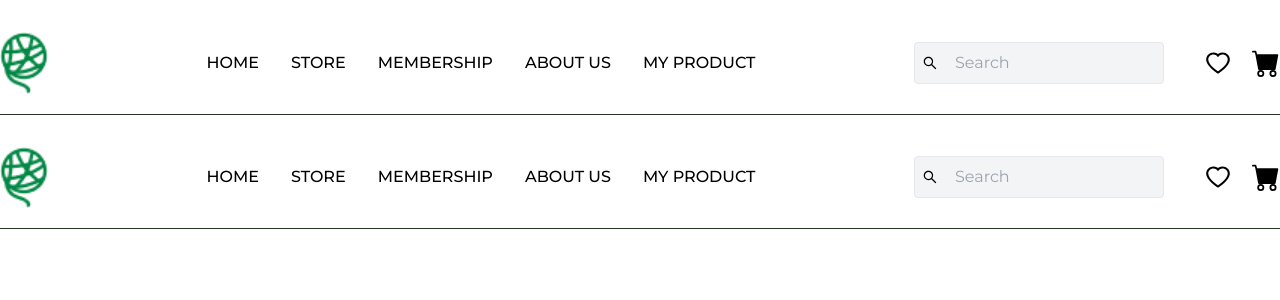
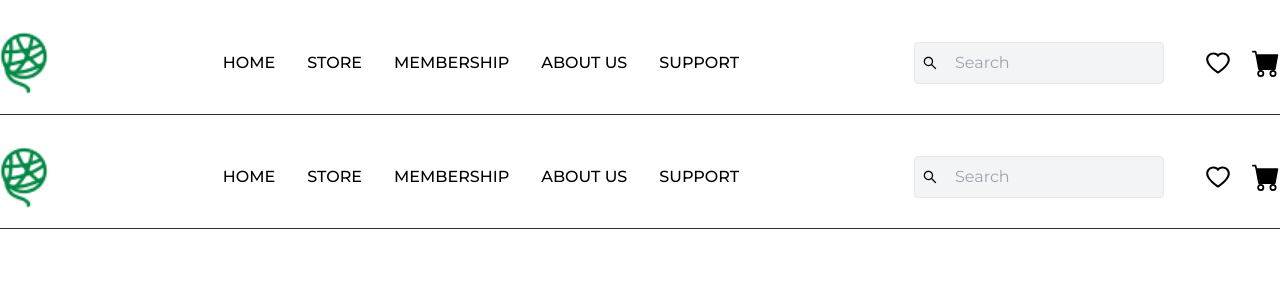
Before and after one commit to Jai-Nanda/ordinatrix23, a Next.js app: page /components/Navbar in a window 1280 px wide. Shown: the top 300 px of the page. Built offline with nearby package versions, Linux system fonts and the light colour scheme.

Commit message:
Update Navbar.js

```diff
--- a/pages/components/Navbar.js
+++ b/pages/components/Navbar.js
@@ -33,8 +33,8 @@ const Navbar = () => {
       path: "/about"
     },
     {
-      label: "MY PRODUCT",
-      path: "/product"
+      label: "SUPPORT",
+      path: "https://coreisus.com/contact"
     }
   ]
 
```
